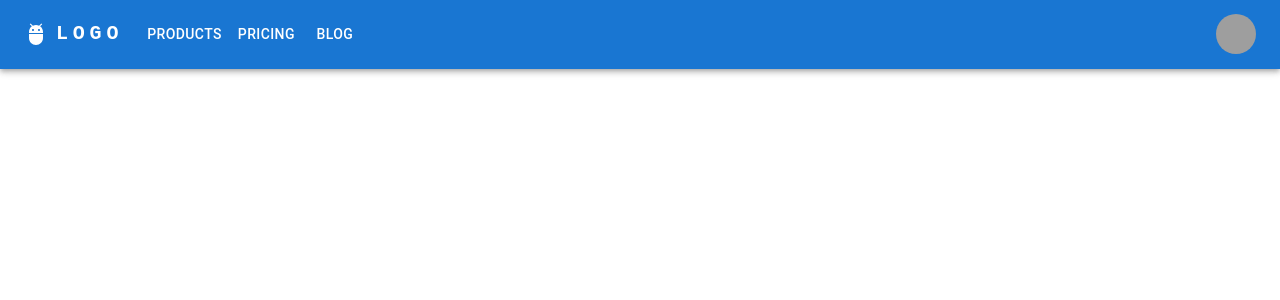
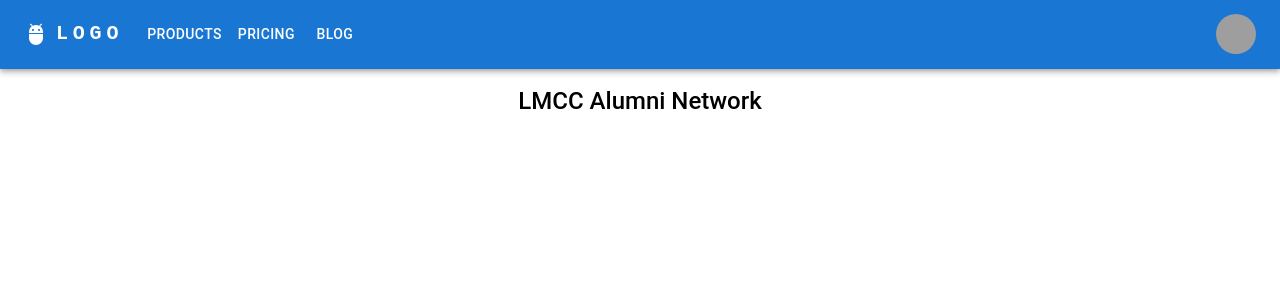
Before and after one commit to elipaulman/Alumni_Network_Platform, a React (Create React App) app in the folder front-end/: page / in a window 1280 px wide. Shown: the top 300 px of the page. Built offline with nearby package versions, Linux system fonts and the light colour scheme; grey boxes are pictures that could not be loaded.

Commit message:
Added CenteredTitle comp for main page.

```diff
--- a/front-end/src/App.js
+++ b/front-end/src/App.js
@@ -1,11 +1,12 @@
 import './App.css';
 import Navbar from './components/Navbar';
+import CenteredTitle from './components/CenteredTitle';
 
 function App() {
   return (
-
     <div>
       <Navbar />
+      <CenteredTitle text="LMCC Alumni Network" />
     </div>
   );
 }
--- /dev/null
+++ b/front-end/src/components/CenteredTitle.jsx
@@ -0,0 +1,21 @@
+import React from 'react';
+import { Typography } from '@mui/material';
+
+export default function CenteredTitle({ text, variant = 'h5', sx = {} }) {
+  return (
+    <Typography
+      variant={variant}
+      component="h1"
+      sx={{
+        fontSize: '1.5rem',
+        fontWeight: '500',
+        textAlign: 'center',
+        lineHeight: '1.4',
+        marginY: 2,
+        ...sx,
+      }}
+    >
+      {text}
+    </Typography>
+  );
+}
```
